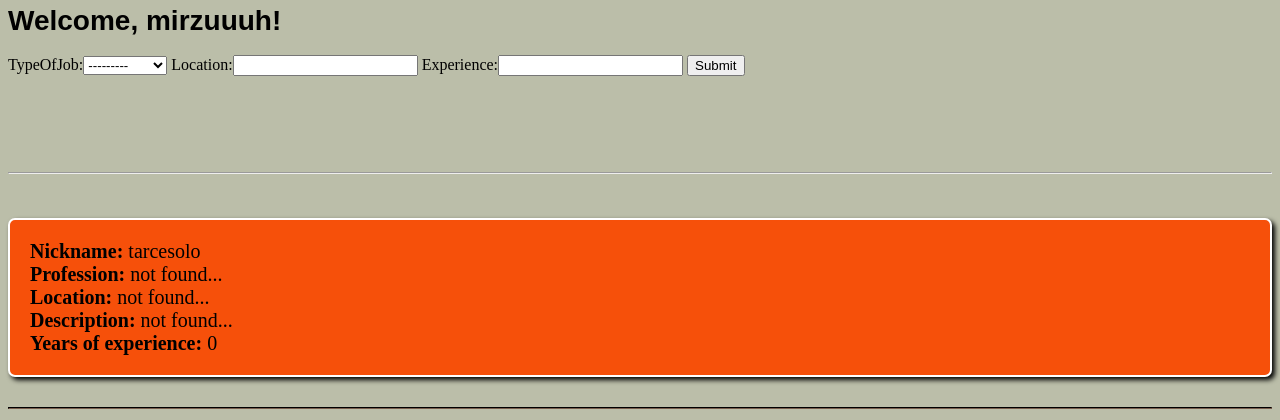
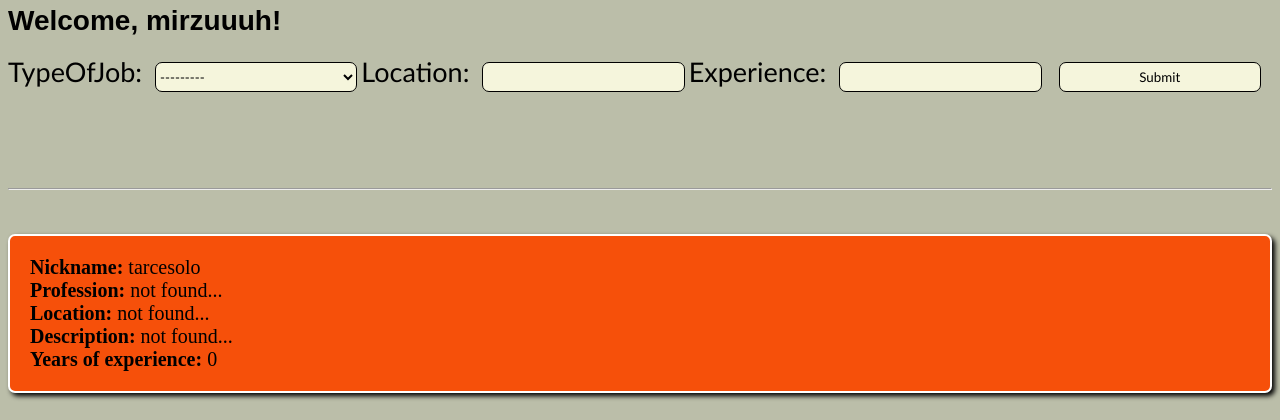
Before and after one commit to beshimir/se308_project_v3, a Django app: page /customlanding/ in a window 1280 px wide. Shown: the part 295-715 px from the top of the page. Run offline with Django 3.2, Linux system fonts and the light colour scheme; a user stored in the database is signed in; data comes from the database, SQL or seed files in the repository.

Commit message:
Update customlanding.html

```diff
--- a/accounts/templates/accounts/customlanding.html
+++ b/accounts/templates/accounts/customlanding.html
@@ -62,6 +62,50 @@
 	margin-right: 36%;
 
 	}
+
+	select{
+		background-color: beige;
+		width:16%;
+		height: 30px;
+		font-family: calibri;
+		margin-left: 13px;
+		border-radius:7px;
+		border: solid 1px black;
+	}
+
+	input{
+		background-color: beige;
+		width:16%;
+		height: 30px;
+		font-family: calibri;
+		margin-left: 13px;
+		border-radius:7px;
+		border: solid 1px black;
+
+	}
+
+	label {
+		font-family: calibri;
+		font-size: 27px;
+
+	}
+	button{
+		background-color: #241C17;
+		color: beige;
+		font-family: calibri;
+		font-size: 24px;
+		font-weight: bold;
+		margin-left: 13px;
+		border-radius:7px;
+		border: solid 1px black;
+		width: 12%;
+	}
+
+	input:hover{
+		background-color: burlywood;
+		color: whitesmoke;
+	}
+
 
 	.c1 {
 		background-color: #f75705;
```
